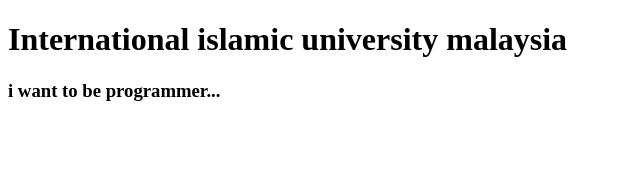
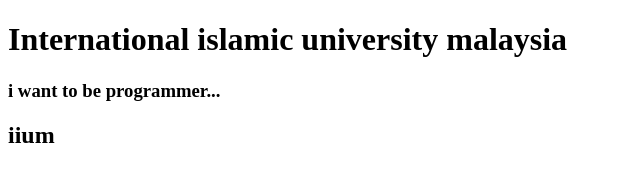
Before and after one commit to alaminiium2019/my-first-website, a plain HTML site: page index.html in a window 1280 px wide. Shown: the full height of the page, 0-640 px from the left. Drawn offline with Linux system fonts and the light colour scheme.

Commit message:
Update index.html

```diff
--- a/index.html
+++ b/index.html
@@ -8,6 +8,7 @@
 <body>
     <h1>International islamic university malaysia</h1>
     <h3>i want to be programmer...</h3>
+    <h2>iium</h2>
 
 </body>
 </html>
```
